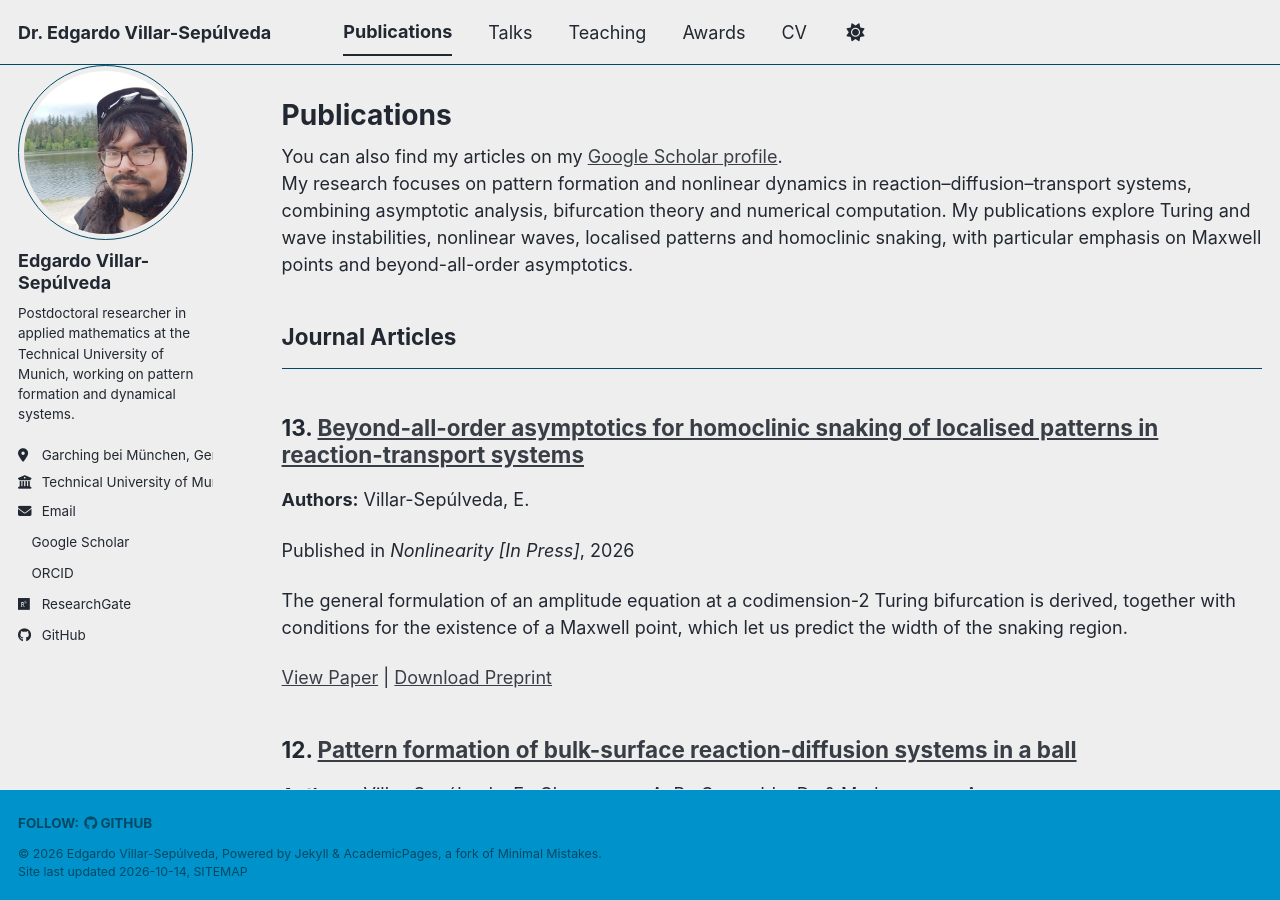
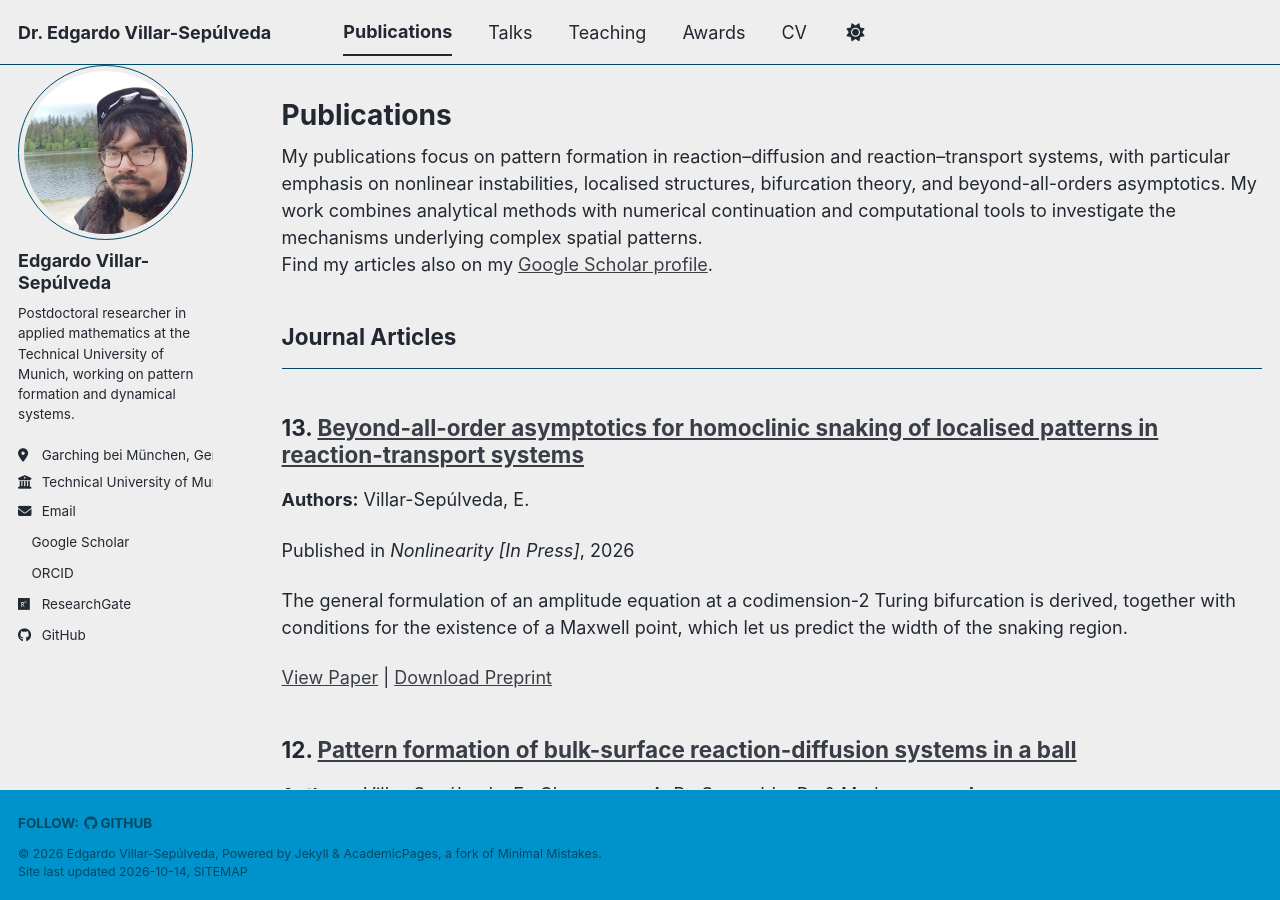
Before and after one commit to edgardeitor/edgardeitor.github.io, a Jekyll site: the page built from _pages/publications.html, in a window 1280 px wide and 900 px high. Built offline with Jekyll 4.4.1, drawn with Linux system fonts in a browser that asks for light colours; a style sheet for code colours, icons or effects is not loaded.

Commit message:
Updating information

```diff
--- a/_pages/publications.html
+++ b/_pages/publications.html
@@ -5,11 +5,11 @@ permalink: /publications/
 author_profile: true
 ---
 
+My publications focus on pattern formation in reaction–diffusion and reaction–transport systems, with particular emphasis on nonlinear instabilities, localised structures, bifurcation theory, and beyond-all-orders asymptotics. My work combines analytical methods with numerical continuation and computational tools to investigate the mechanisms underlying complex spatial patterns.
+
 {% if site.author.googlescholar %}
-  <div class="wordwrap">You can also find my articles on my <a href="{{site.author.googlescholar}}">Google Scholar profile</a>.</div>
+  <div class="wordwrap">Find my articles also on my <a href="{{site.author.googlescholar}}">Google Scholar profile</a>.</div>
 {% endif %}
-
-My research focuses on pattern formation and nonlinear dynamics in reaction–diffusion–transport systems, combining asymptotic analysis, bifurcation theory and numerical computation. My publications explore Turing and wave instabilities, nonlinear waves, localised patterns and homoclinic snaking, with particular emphasis on Maxwell points and beyond-all-order asymptotics.
 
 {% include base_path %}
 
```
